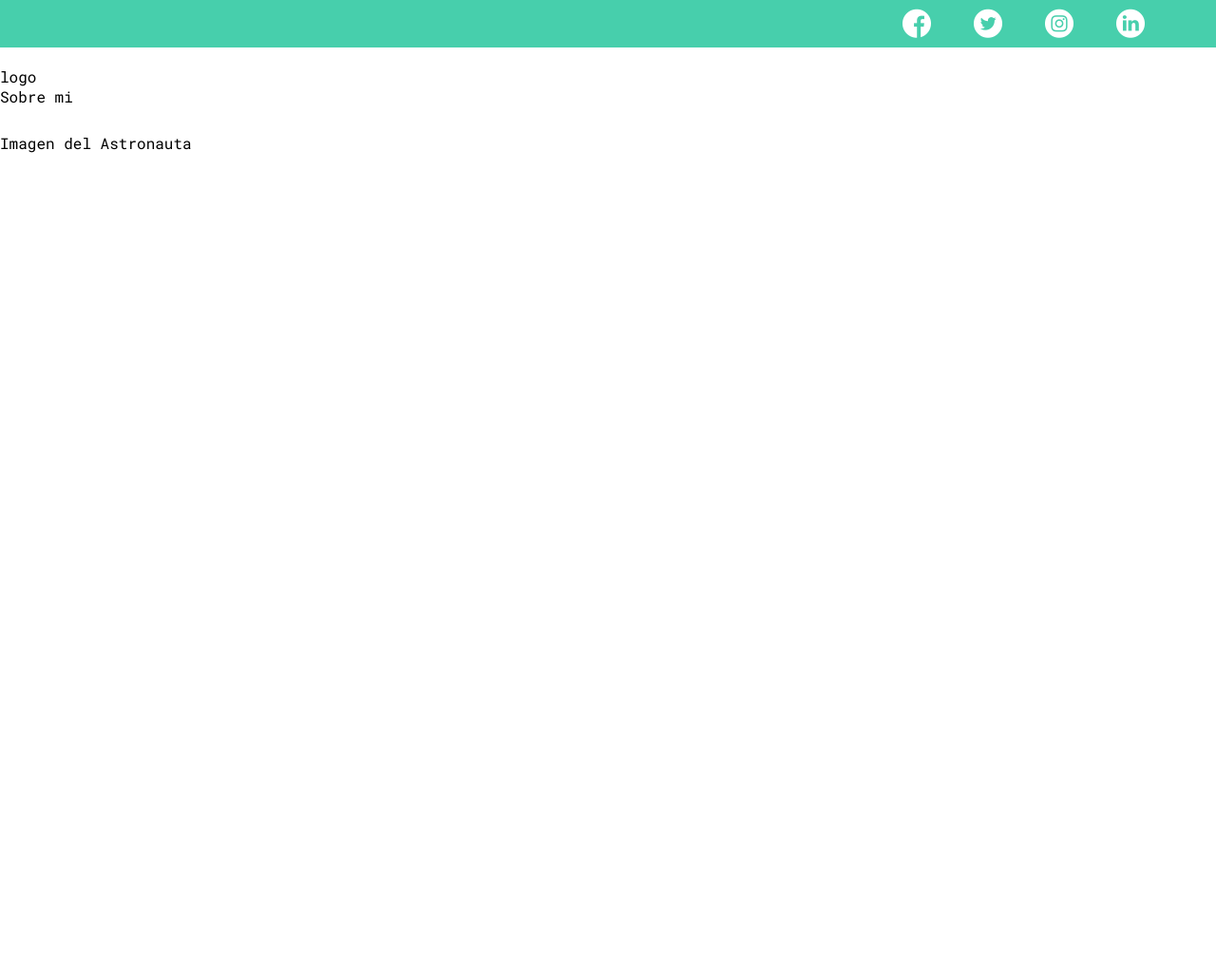
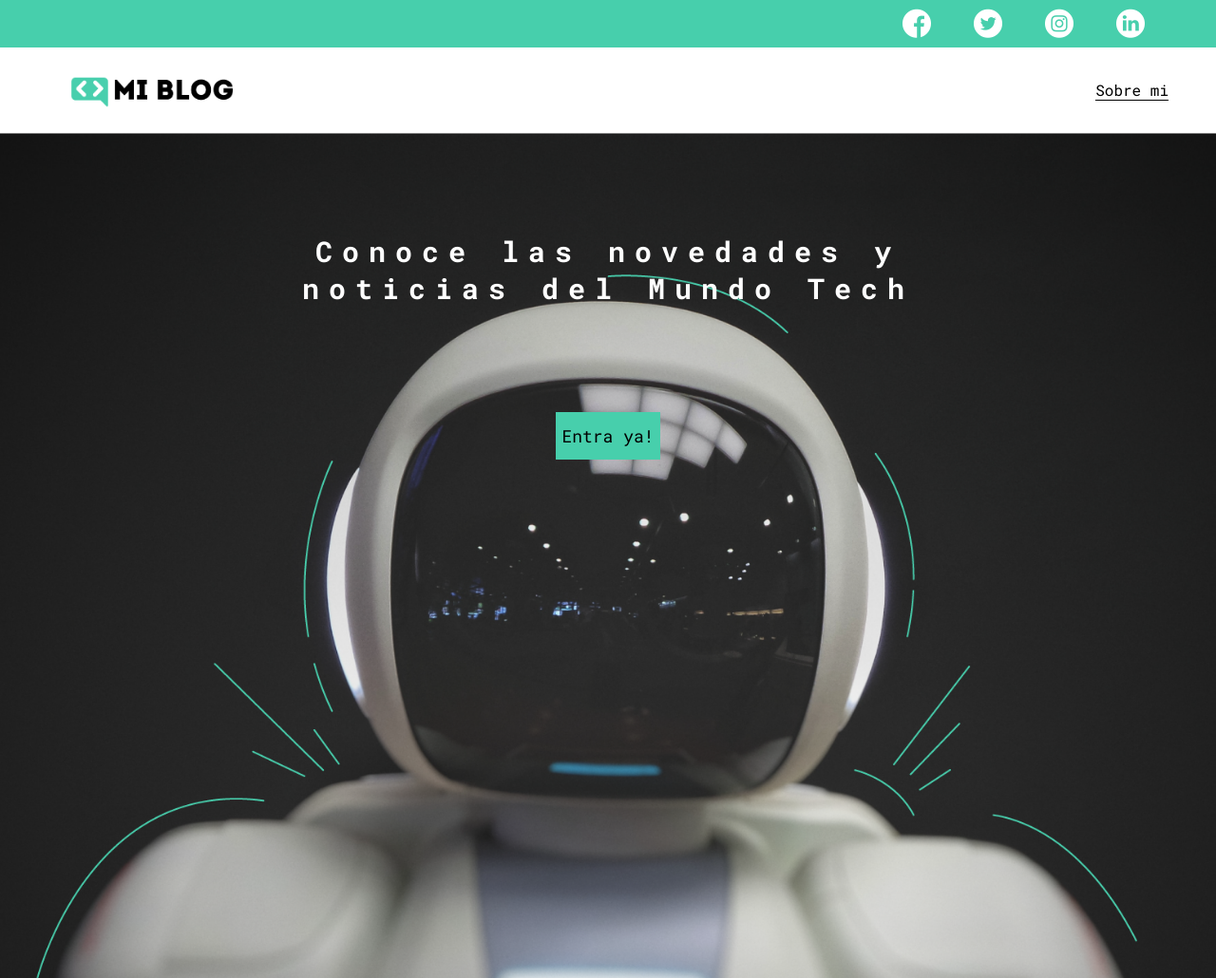
Before and after one commit to erneledesma/blog-desa-app-dist, a plain HTML site: page index.html in a window 1280 px wide. Shown: the whole page at 95% size. Before the commit the page ends 800 px from the top, so only its background shows below. Drawn offline with Linux system fonts and the light colour scheme.

Commit message:
final del blog index

```diff
--- a/css/main.css
+++ b/css/main.css
@@ -48,3 +48,88 @@ header .header-icons-container .icons {
 header .icons span {
     color: white;
 }
+
+nav {
+    display: grid;
+    grid-template-columns: 1fr 1fr;
+    height: 90px;
+}
+
+nav .nav-logo-container {
+    margin-left: 50px;
+}
+
+nav .nav-logo-container img {
+    width: 220px;
+    margin-top: 10px;
+}
+
+nav .profile-link {
+    display: flex;
+    align-items: center;
+    justify-content: flex-end;
+    margin-right: 50px;
+    margin-right: 50px;
+}
+
+nav .profile-link a {
+    color: black;
+    border-bottom: 1px solid black;
+}
+
+.home-main {
+    display: grid;
+    grid-template-columns: 1fr 4fr 1fr;
+    height: 890px;
+    background-image: url('../assets/img/Cover.png');
+    background-position: center;
+    background-repeat: no-repeat;
+    background-size: cover;
+}
+
+.home-main section {
+    display: grid;
+    grid-column: 2;
+    justify-content: center;
+    height: 350px;
+    margin-top: 80px;
+}
+
+.home-main-text {
+    font-family: 'Roboto Mono', 'monospace';
+    font-size: 30px;
+    font-weight: 700px;
+    letter-spacing: 10px;
+    color: white;
+    text-align: center;
+}
+
+.home-main-button {
+    width: 110px;
+    height: 50px;
+    background-color: #47cfac;
+    text-align: center;
+    font-weight: 700px;
+    font-size: 18px;
+    line-height: 50px;
+    justify-self: center;
+}
+
+.blogs-main {
+    display: grid;
+}
+
+.blogs-news-container {
+    background-color: #e6e9ed;
+    padding: 0 50px 40px;
+}
+
+.blogs-main-new {
+    display: grid;
+    grid-template-columns:  2fr 1fr;
+    grid-template-rows: 2fr;
+}
+
+.blog {
+    grid-column: 1;
+}
--- a/index.html
+++ b/index.html
@@ -23,7 +23,11 @@
 
         <section>
             <nav>
-                <section class="nav-logo-container">logo</section>
+                <section class="nav-logo-container">
+                    <a href="/">
+                        <img src="assets/img/Logo-negro.png" alt="Logo de mi blog">
+                    </a>
+                </section>
                 <section class="profile-link">
                     <a href="perfil.html">Sobre mi</a>
                 </setcion>
@@ -31,9 +35,10 @@
         </section>
     </header>
 
-    <main>
+    <main class="home-main">
         <section>
-            Imagen del Astronauta
+            <h1 class="home-main-text">Conoce las novedades y <br> noticias del Mundo Tech</h1>
+            <a class="home-main-button" href="blogs.html">Entra ya!</a>
         </section>
     </main>
 </body>
```
Also changed, not shown: blogs.html (+60 -0 lines), assets/img/006-like.png (added), assets/img/013-newsletter.png (added), assets/img/Cover.png (added), assets/img/Logo-negro.png (added), 5 other files.
